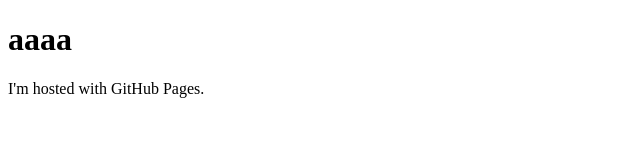
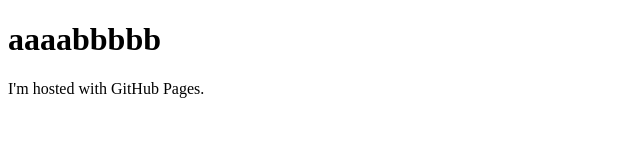
Before and after one commit to uxeti/uxeti.github.io, a plain HTML site: page index.html in a window 1280 px wide. Shown: the whole page, without its empty margins (0-640 px from the left). Drawn offline with Linux system fonts and the light colour scheme.

Commit message:
Update index.html

```diff
--- a/index.html
+++ b/index.html
@@ -1,8 +1,8 @@
 <!DOCTYPE html>
-<html>
+<html lang="en">
 
 <body>
-    <h1>aaaa</h1>
+    <h1>aaaabbbbb</h1>
     <p>I'm hosted with GitHub Pages.</p>
 </body>
 
```
